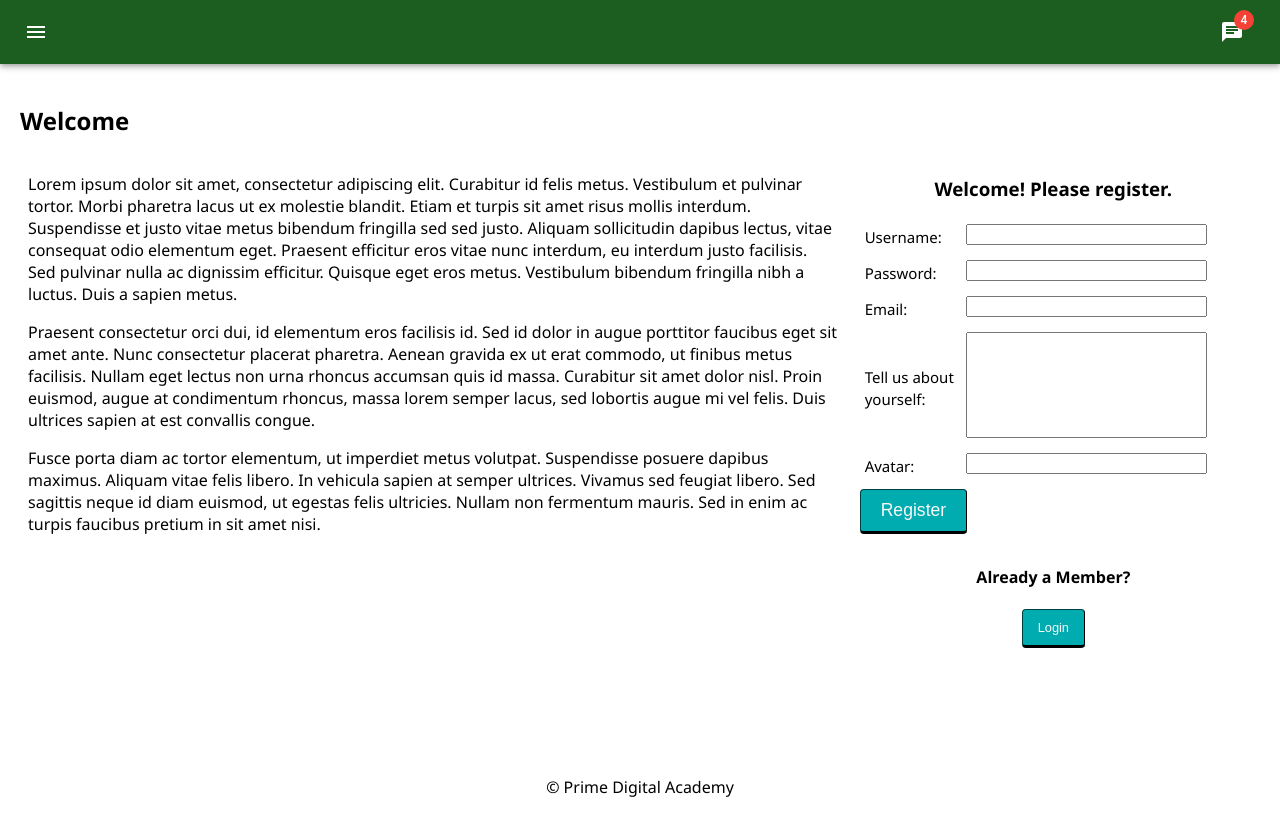
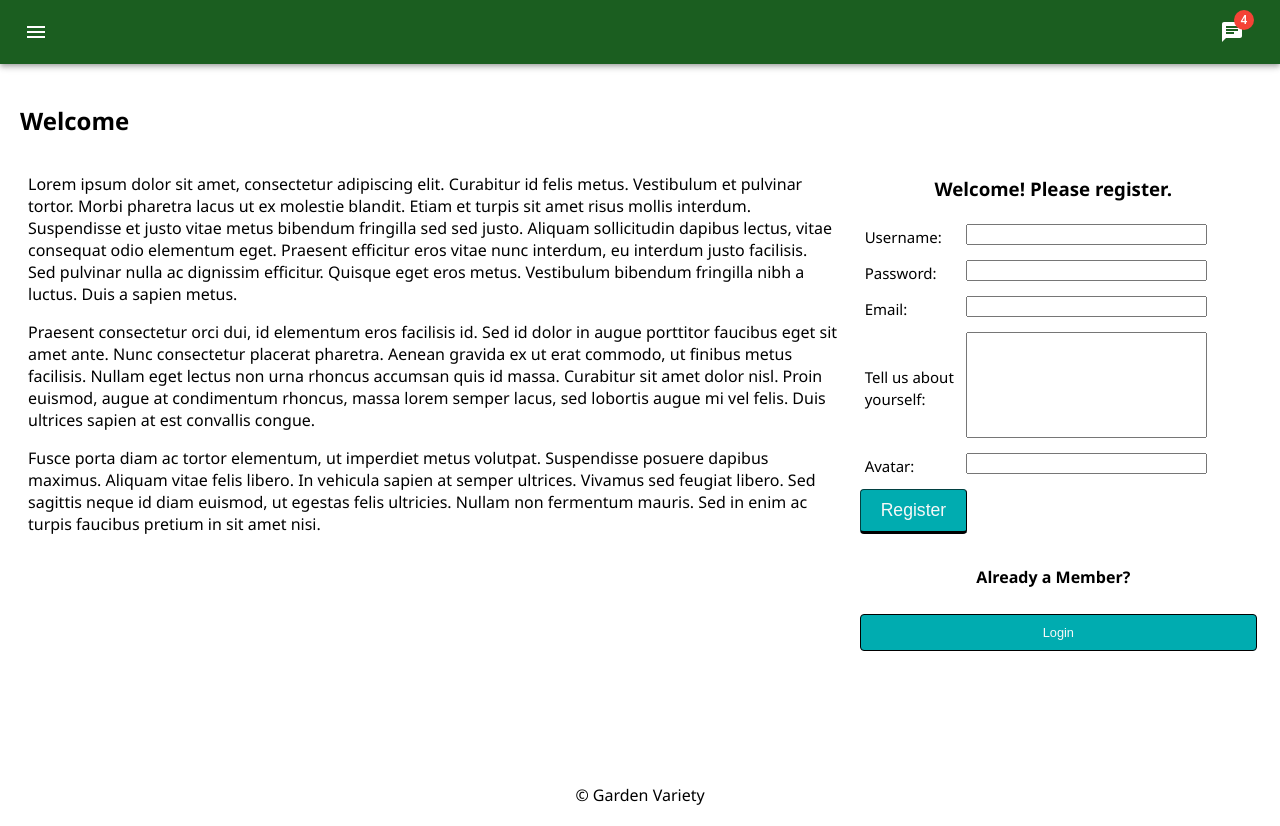
Before and after one commit to benbauer14/weekend_spike, a React (Create React App) app: page /chat#/home in a window 1280 px wide. Built offline with nearby package versions, Linux system fonts and the light colour scheme; no server answers.

Commit message:
user page styled

```diff
--- a/src/components/App/App.jsx
+++ b/src/components/App/App.jsx
@@ -41,13 +41,13 @@ function App() {
           <Redirect exact from="/" to="/home" />
 
           {/* Visiting localhost:3000/about will show the about page. */}
-          <Route
+          {/* <Route
             // shows AboutPage at all times (logged in or not)
             exact
             path="/about"
           >
             <AboutPage />
-          </Route>
+          </Route> */}
 
           {/* For protected routes, the view could show one of several things on the same route.
             Visiting localhost:3000/user will show the UserPage if the user is logged in.
@@ -62,14 +62,6 @@ function App() {
             path="/user"
           >
             <UserPage />
-          </ProtectedRoute>
-
-          <ProtectedRoute
-            // logged in shows InfoPage else shows LoginPage
-            exact
-            path="/info"
-          >
-            <InfoPage />
           </ProtectedRoute>
 
           {/* When a value is supplied for the authRedirect prop the user will
--- a/src/components/Footer/Footer.jsx
+++ b/src/components/Footer/Footer.jsx
@@ -1,13 +1,8 @@
 import React from 'react';
 import './Footer.css';
 
-// This is one of our simplest components
-// It doesn't have local state, so it can be a function component.
-// It doesn't dispatch any redux actions or display any part of redux state
-// or even care what the redux state is, so it doesn't need 'connect()'
-
 function Footer() {
-  return <footer>&copy; Prime Digital Academy</footer>;
+  return <footer>&copy; Garden Variety</footer>;
 }
 
 export default Footer;
--- /dev/null
+++ b/src/components/UserPage/UserPage.css
@@ -0,0 +1,12 @@
+.container{
+    display: flex;
+    flex-direction: column;
+    justify-content: center;
+    align-content: center;
+}
+
+.container Button{
+    width: 100%;
+    border: 1px solid black;
+    margin: 5px;
+}
--- a/src/components/UserPage/UserPage.jsx
+++ b/src/components/UserPage/UserPage.jsx
@@ -1,15 +1,20 @@
 import React from 'react';
 import LogOutButton from '../LogOutButton/LogOutButton';
 import {useSelector} from 'react-redux';
+import { Button } from '@material-ui/core';
+import { useHistory } from 'react-router';
+import './UserPage.css'
 
 function UserPage() {
   // this component doesn't do much to start, just renders some user reducer info to the DOM
   const user = useSelector((store) => store.user);
+  const history = useHistory();
   return (
     <div className="container">
       <h2>Welcome, {user.username}!</h2>
-      <p>Your ID is: {user.id}</p>
-      <LogOutButton className="btn" />
+      <div onClick={() => {history.push('/search')}}><Button color="primary">Search</Button></div>
+      <div onClick={() => {history.push('/trade')}}><Button color="primary">Trade/Sell Items</Button></div>
+
     </div>
   );
 }
```
